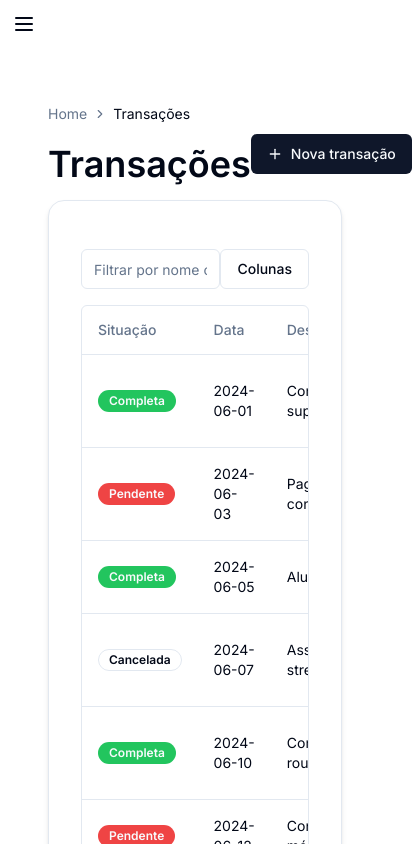
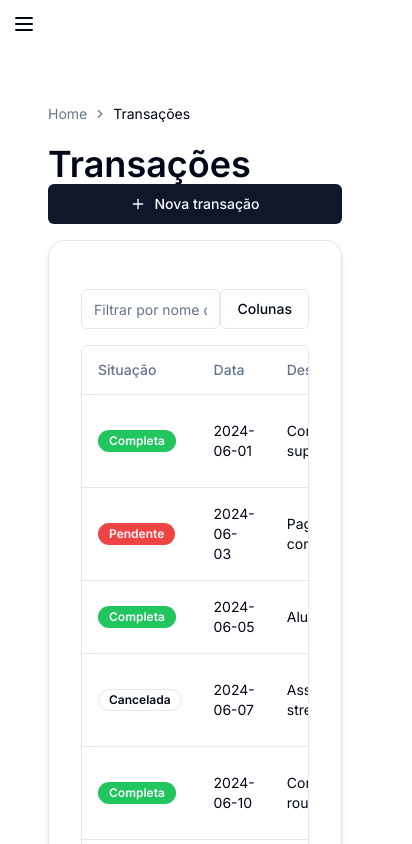
Before and after one commit to lefurtado/controle-financeiro, a Next.js app: page /transacoes in a window 390 px wide. Shown: the top 844 px of the page, 412 px wide, since content can reach past the window. Built offline with nearby package versions, Linux system fonts and the light colour scheme.

Commit message:
💄style: mobile button new transaction

```diff
--- a/src/app/transacoes/page.tsx
+++ b/src/app/transacoes/page.tsx
@@ -133,7 +133,7 @@ export default async function Estoque() {
           </BreadcrumbItem>
         </BreadcrumbList>
       </Breadcrumb>
-      <div className="flex items-center justify-between mb-4">
+      <div className="flex flex-col sm:items-center sm:flex-row justify-between mb-4">
         <h2 className="mt-5 text-4xl font-semibold">Transações</h2>
         <Dialog>
           <Button asChild>
```
